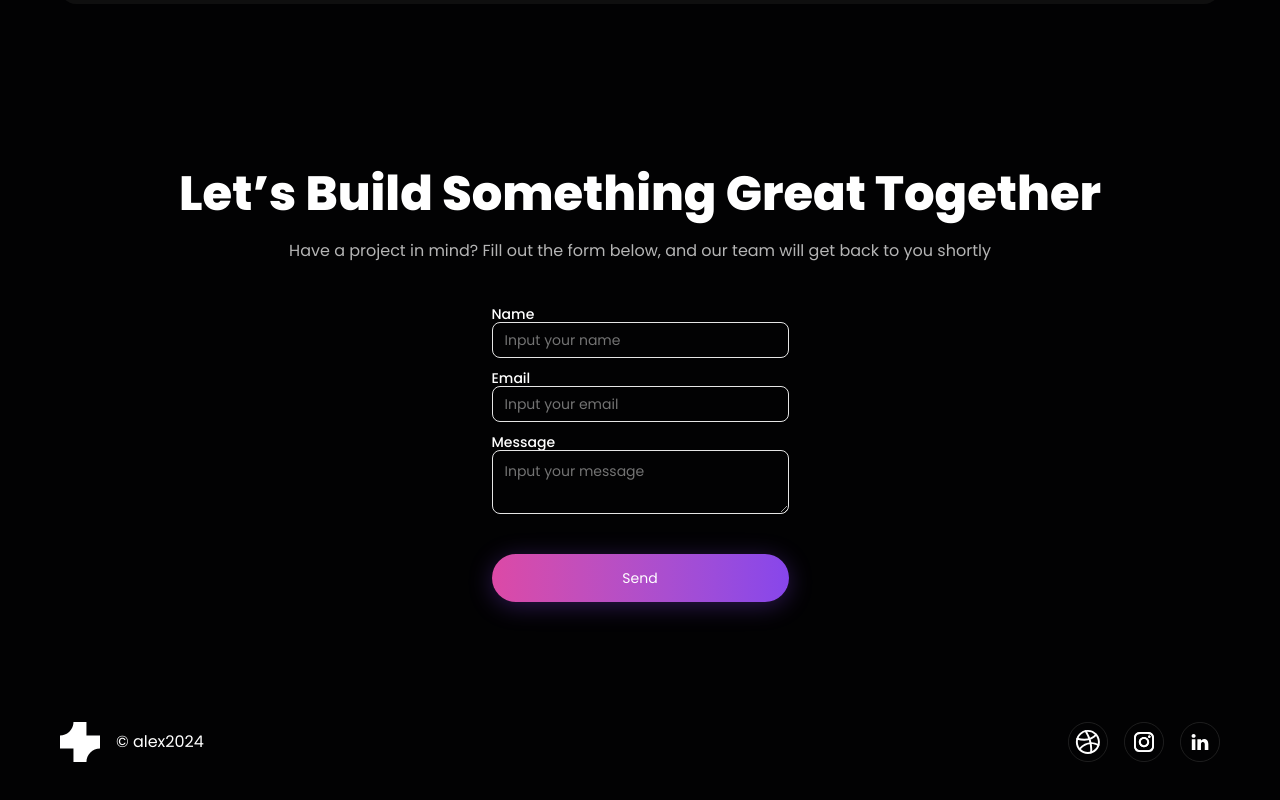
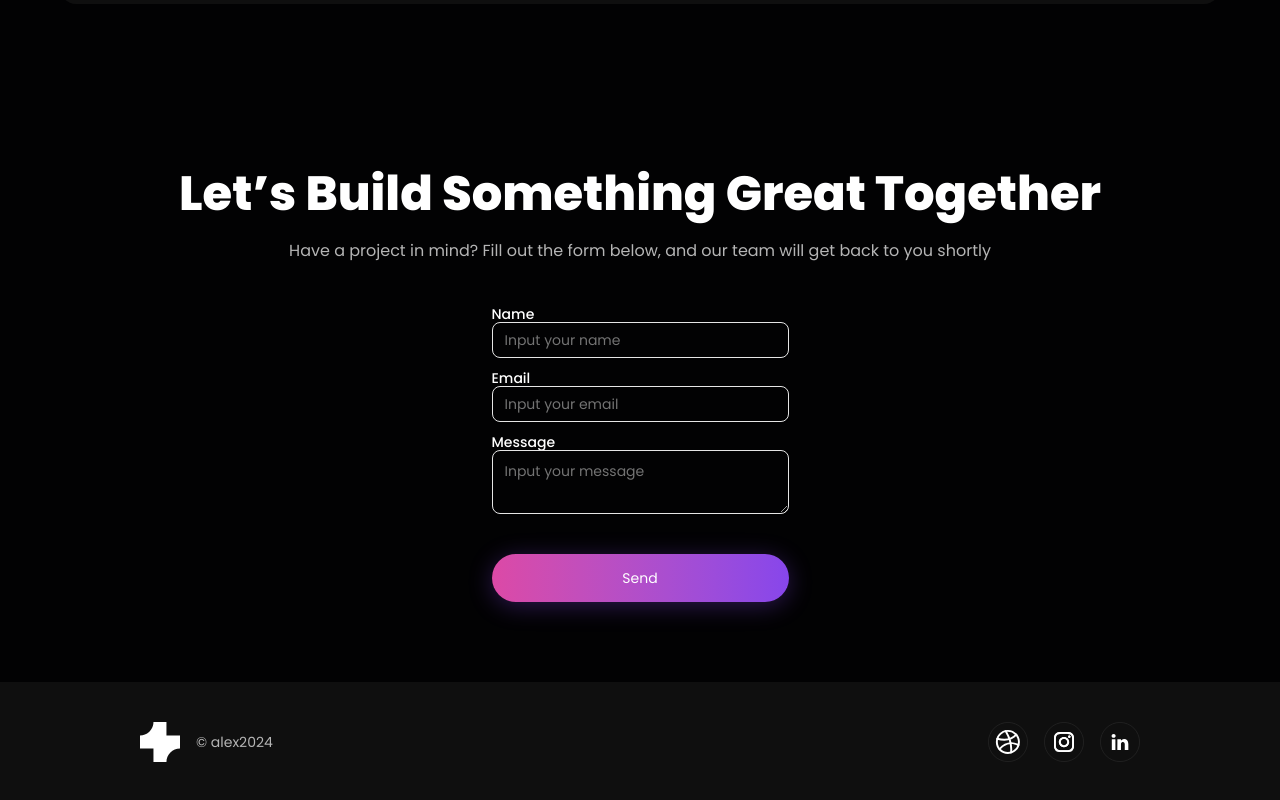
Before and after one commit to ImBSaga/first_portofolio, a Next.js app: page / in a window 1280 px wide. Shown: the part 7904-8704 px from the top of the page. Built offline with nearby package versions, Linux system fonts and the light colour scheme.

Commit message:
fix/Footer

```diff
--- a/src/app/home/partials/containers/experience-card.tsx
+++ b/src/app/home/partials/containers/experience-card.tsx
@@ -17,7 +17,7 @@ export default function ExperienceCard({
     <div className='gap-lg md:gap-xl flex flex-col rounded-2xl'>
       {/* Image */}
       <div className='relative h-80 w-80 rounded-3xl md:h-92.5 md:w-92.5 md:rounded-4xl'>
-        <Image priority src={`${imageSrc}`} fill alt={name} />
+        <Image priority sizes='small' src={`${imageSrc}`} fill alt={name} />
       </div>
 
       {/* Content */}
--- a/src/app/home/partials/footer.tsx
+++ b/src/app/home/partials/footer.tsx
@@ -2,40 +2,40 @@ import Image from 'next/image';
 
 const Footer = () => {
   return (
-    <footer className='flex-between custom-container py-5xl'>
-      <div className='flex-start gap-xl'>
-        <Image
-          src='/images/logo.svg'
-          alt='logo'
-          width={28}
-          height={28}
-          className='h-7 w-7 md:h-10 md:w-10'
-        />
-        <p>© alex2024</p>
-      </div>
-
-      <div className='flex-start gap-xl'>
+    <footer className='py-5xl px-2xl md:px-11xl gap-3xl flex flex-col bg-neutral-500 md:flex-row md:justify-between'>
+      <div className='flex-start gap-xl md:order-2'>
         <Image
           src='/icons/icon-dribble.svg'
           alt='dribble'
-          width={28}
-          height={28}
-          className='h-7 w-7 md:h-10 md:w-10'
+          width={40}
+          height={40}
+          className='h-10 w-10 md:h-10 md:w-10'
         />
         <Image
           src='/icons/icon-instagram.svg'
           alt='instagram'
-          width={28}
-          height={28}
-          className='h-7 w-7 md:h-10 md:w-10'
+          width={40}
+          height={40}
+          className='h-10 w-10 md:h-10 md:w-10'
         />
         <Image
           src='/icons/icon-linkedin.svg'
           alt='linkedin'
-          width={28}
-          height={28}
-          className='h-7 w-7 md:h-10 md:w-10'
+          width={40}
+          height={40}
+          className='h-10 w-10 md:h-10 md:w-10'
         />
+      </div>
+
+      <div className='flex-start gap-xl md:order-1'>
+        <Image
+          src='/images/logo.svg'
+          alt='logo'
+          width={36}
+          height={36}
+          className='h-9 w-9 md:h-10 md:w-10'
+        />
+        <p className='text-sm font-normal text-neutral-200'>© alex2024</p>
       </div>
     </footer>
   );
```
